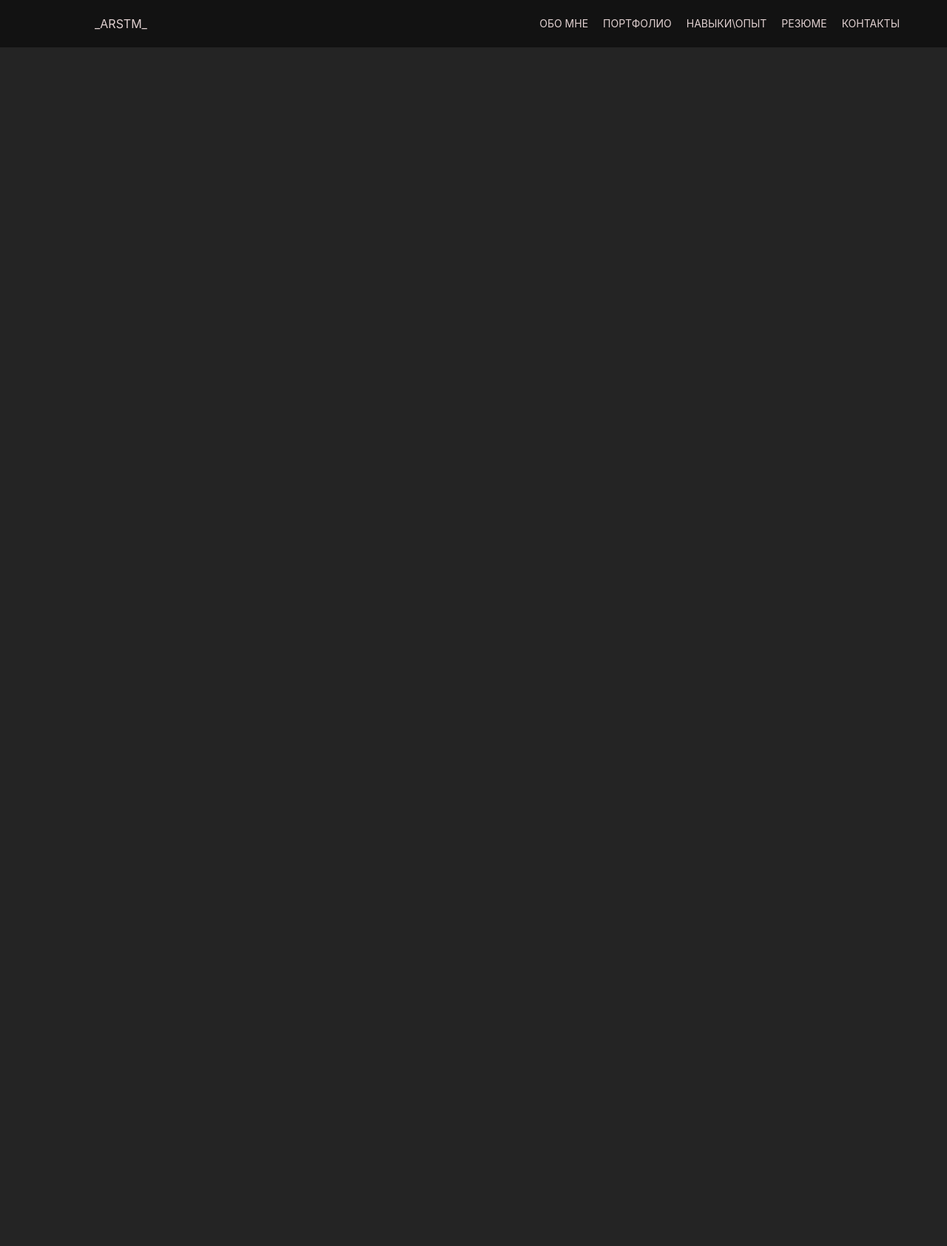
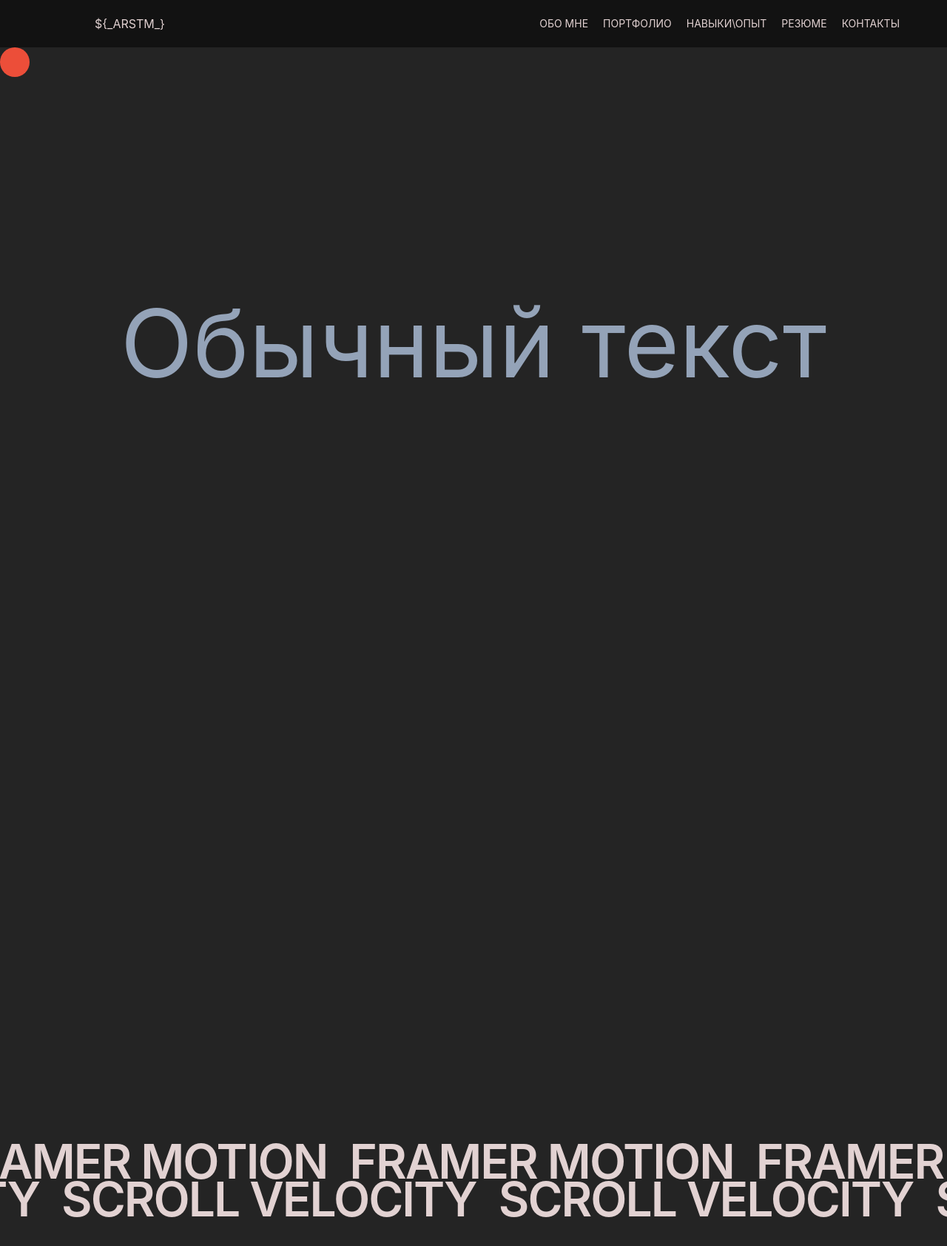
Before and after one commit to ARustamA/page, a React (Vite) app: page / in a window 1280 px wide. Shown: the top 1684 px of the page at 74% size. Before the commit the page ends 800 px from the top, so only its background shows below. Built offline with nearby package versions, Linux system fonts and the light colour scheme.

Commit message:
parallax

```diff
--- a/src/App.tsx
+++ b/src/App.tsx
@@ -1,11 +1,54 @@
+import useMousePosition from './useMousePosition';
 import { Header } from './header/Header';
+import { motion } from 'framer-motion';
 import styles from './app.module.css';
+import { useState } from 'react';
+import { ParallaxText } from './components/ParallaxText';
 
 function App(): JSX.Element {
+  const [isHovered, setIsHovered] = useState<boolean>(false);
+  const { x, y } = useMousePosition();
+  const size = isHovered ? 400 : 40;
 
   return (
     <main className={styles.main}>
       <Header />
+
+      <motion.div
+        className={styles.mask}
+        animate={{
+          WebkitMaskPosition: `${x !== null ? x - size / 2 : 0}px ${
+            y !== null ? y - size / 1.6 : 0
+          }px`,
+          WebkitMaskSize: `${size}px`
+        }}
+        transition={{ type: 'tween', ease: 'backOut', duration: 0.5 }}>
+        <p
+          className="text-6xl w-screen-xl p-10 "
+          onMouseEnter={() => {
+            setIsHovered(true);
+          }}
+          onMouseLeave={() => {
+            setIsHovered(false);
+          }}>
+          A visual designer - with skills that haven't been replaced by A.I (yet) - making good shit
+          only if the paycheck is equally good.
+        </p>
+      </motion.div>
+
+      <div className={styles.body}>
+        <h2 className={styles.text_h2}>Обычный текст</h2>
+        {/* <p>
+          I'm a <span>selectively skilled</span> product designer with a strong focus on producing
+          high-quality & impactful digital experiences.
+        </p> */}
+      </div>
+      <section>
+      <ParallaxText baseVelocity={-5}>Framer Motion</ParallaxText>
+      <ParallaxText baseVelocity={5}>Scroll velocity</ParallaxText>
+    </section>
+      {/* <div className="arrow arrow-first"></div>
+      <div className="arrow arrow-second"></div> */}
     </main>
   );
 }
--- a/src/app.module.css
+++ b/src/app.module.css
@@ -1,3 +1,26 @@
-.content{
-   @apply font-roboto h-dvh w-full
-  }
+.content {
+  @apply font-roboto h-dvh w-full;
+}
+.main {
+  @apply w-full h-full flex flex-col;
+}
+
+.text_h2{
+  @apply text-9xl
+}
+.body {
+  @apply w-full h-dvh flex items-center justify-center text-slate-400  cursor-default;
+}
+
+.mask {
+  top: 4rem;
+  left: 0;
+
+  mask-image: url('./assets/icons/mask.svg');
+  mask-repeat: no-repeat;
+  mask-size: 40px;
+  background: #ec4e39;
+  position: absolute;
+  color: black;
+
+}
--- /dev/null
+++ b/src/components/ParallaxText.tsx
@@ -0,0 +1,58 @@
+import {
+  motion,
+  useScroll,
+  useSpring,
+  useTransform,
+  useMotionValue,
+  useVelocity,
+  useAnimationFrame
+} from 'framer-motion';
+import styles from './parallaxText.module.css';
+import { wrap } from '@motionone/utils';
+import { useRef } from 'react';
+
+interface ParallaxProps {
+  children: string;
+  baseVelocity: number;
+}
+
+export function ParallaxText({ children, baseVelocity = 100 }: ParallaxProps) {
+  const baseX = useMotionValue(0);
+  const { scrollY } = useScroll();
+  const scrollVelocity = useVelocity(scrollY);
+  const smoothVelocity = useSpring(scrollVelocity, {
+    damping: 50,
+    stiffness: 400
+  });
+  const velocityFactor = useTransform(smoothVelocity, [0, 1000], [0, 5], {
+    clamp: false
+  });
+
+  const x = useTransform(baseX, (v) => `${wrap(-20, -45, v)}%`);
+
+  const directionFactor = useRef<number>(1);
+  useAnimationFrame((t, delta) => {
+    let moveBy = directionFactor.current * baseVelocity * (delta / 1000);
+
+    if (velocityFactor.get() < 0) {
+      directionFactor.current = -1;
+    } else if (velocityFactor.get() > 0) {
+      directionFactor.current = 1;
+    }
+
+    moveBy += directionFactor.current * moveBy * velocityFactor.get();
+
+    baseX.set(baseX.get() + moveBy);
+  });
+
+  return (
+    <div className={styles.parallax}>
+      <motion.div className={styles.scroller} style={{ x }}>
+        <span>{children} </span>
+        <span> {children} </span>
+        <span> {children} </span>
+        <span> {children} </span>
+      </motion.div>
+    </div>
+  );
+}
--- /dev/null
+++ b/src/components/parallaxText.module.css
@@ -0,0 +1,31 @@
+
+section {
+  padding-top: 85vh;
+  padding-bottom: 85vh;
+  position: relative;
+}
+
+.parallax {
+  overflow: hidden;
+  letter-spacing: -2px;
+  line-height: 0.8;
+  margin: 0;
+  white-space: nowrap;
+  display: flex;
+  flex-wrap: nowrap;
+}
+
+.parallax .scroller {
+  font-weight: 600;
+  text-transform: uppercase;
+  font-size: 64px;
+  display: flex;
+  white-space: nowrap;
+  display: flex;
+  flex-wrap: nowrap;
+}
+
+.parallax span {
+  display: block;
+  margin-right: 30px;
+}
--- a/src/header/Header.tsx
+++ b/src/header/Header.tsx
@@ -6,7 +6,7 @@ export const Header = () => {
     <header className={styles.header}>
       <div className={styles.content}>
         {/* <React className={`w-12 h-12 `}/> */}
-        <h2 className={styles.logo}>_ARSTM_</h2>
+        <h2 className={styles.logo}>{'${_ARSTM_}'}</h2>
       </div>
       <nav className={styles.nav}>
         <button className={styles.button}>ОБО МНЕ</button>
--- a/src/index.css
+++ b/src/index.css
@@ -5,6 +5,8 @@
 @layer base {
   html {
     -moz-osx-font-smoothing: grayscale;
+    -webkit-font-smoothing: antialiased;
+    scroll-snap-type: y mandatory;
     -webkit-font-smoothing: antialiased;
   }
 }
@@ -24,7 +26,6 @@
   -webkit-text-size-adjust: 100%;
 }
 
-
 .logo {
   height: 6em;
   padding: 1.5em;
@@ -37,7 +38,6 @@
 .logo.react:hover {
   filter: drop-shadow(0 0 2em #61dafbaa);
 }
-
 
 @keyframes logo-spin {
   from {
@@ -53,3 +53,53 @@
     animation: logo-spin infinite 20s linear;
   }
 }
+.arrow {
+  opacity: 0;
+  position: absolute;
+  left: 50%;
+  top: 50%;
+  transform-origin: 50% 50%;
+  transform: translate3d(-50%, -50%, 0);
+}
+
+.arrow-first {
+  animation: arrow-movement 2s ease-in-out infinite;
+}
+.arrow-second {
+  animation: arrow-movement 2s 1s ease-in-out infinite;
+}
+
+.arrow:before,
+.arrow:after {
+  background: #fff;
+  content: '';
+  display: block;
+  height: 3px;
+  position: absolute;
+  top: 0;
+  left: 0;
+  width: 30px;
+}
+
+.arrow:before {
+  transform: rotate(45deg) translateX(-23%);
+  transform-origin: top left;
+}
+
+.arrow:after {
+  transform: rotate(-45deg) translateX(23%);
+  transform-origin: top right;
+}
+
+@keyframes arrow-movement {
+  0% {
+    opacity: 0;
+    top: 45%;
+  }
+  70% {
+    opacity: 1;
+  }
+  100% {
+    opacity: 0;
+  }
+}
--- /dev/null
+++ b/src/useMousePosition.ts
@@ -0,0 +1,29 @@
+import { useState, useEffect } from "react";
+
+interface MousePosition {
+   x: number | null;
+   y: number | null;
+}
+
+const useMousePosition = (): MousePosition => {
+   const [mousePosition, setMousePosition] = useState<MousePosition>({
+      x: null,
+      y: null,
+   });
+
+   const updateMousePosition = (e: MouseEvent) => {
+      setMousePosition({ x: e.clientX, y: e.clientY });
+   };
+
+   useEffect(() => {
+      window.addEventListener("mousemove", updateMousePosition);
+
+      return () => {
+         window.removeEventListener("mousemove", updateMousePosition);
+      };
+   }, []);
+
+   return mousePosition;
+};
+
+export default useMousePosition;
```
Also changed, not shown: package.json (+5 -4 lines), src/assets/icons/mask.svg (added), 1 other file (tests, documents, lock files or other folders).
